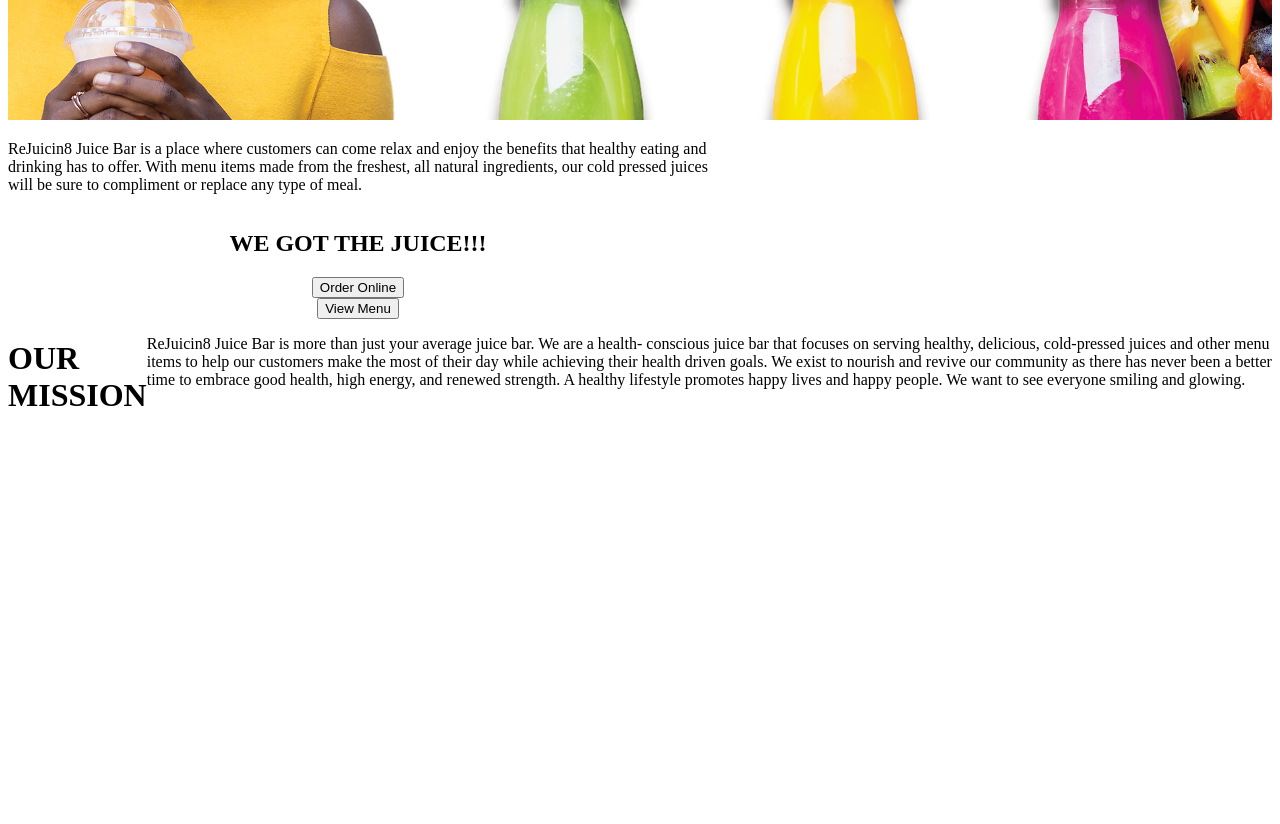
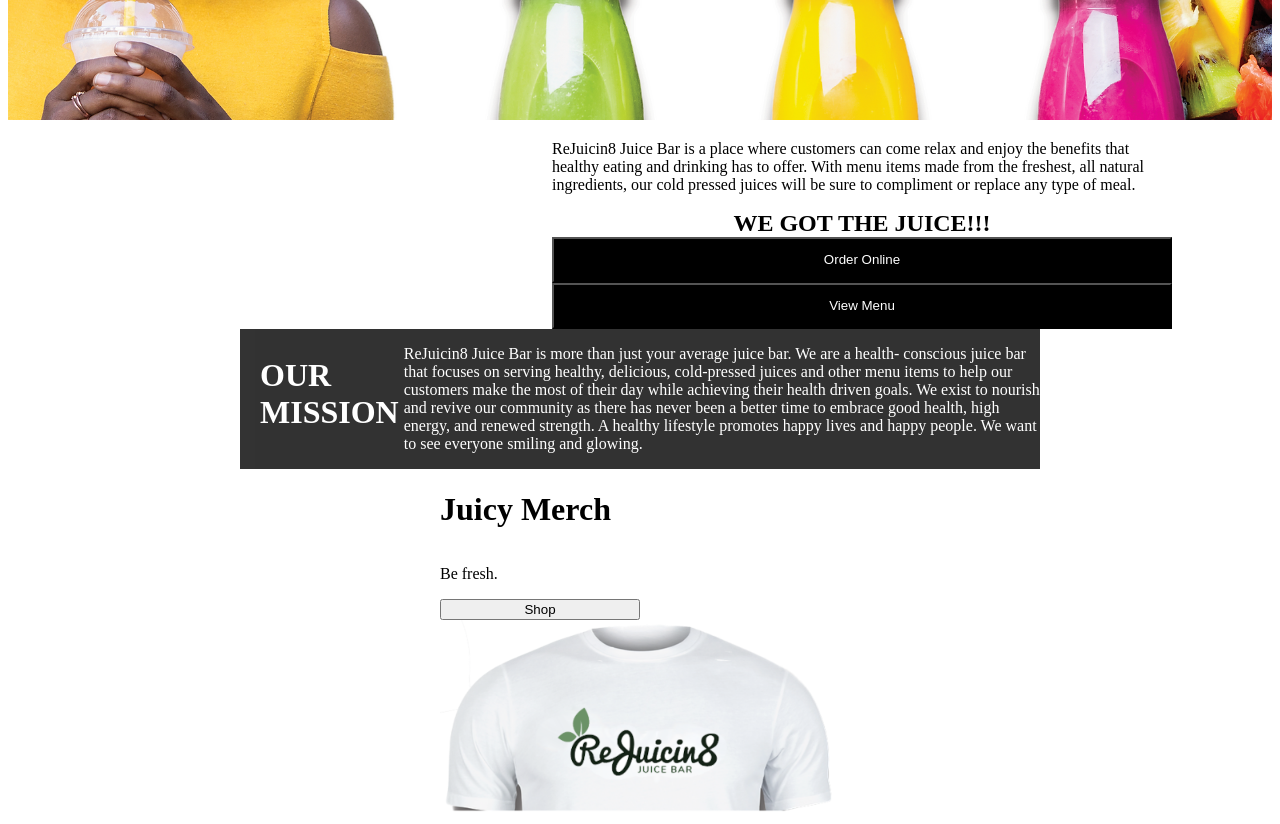
Before and after one commit to GitItGurlll/ReJuicin8Web, a plain HTML site: page index.html in a window 1280 px wide. Shown: the part 520-1344 px from the top of the page. Before the commit the page ends 964 px from the top, so only its background shows below. Drawn offline with Linux system fonts and the light colour scheme.

Commit message:
Finished draft (mostly)

```diff
--- a/index.html
+++ b/index.html
@@ -46,5 +46,15 @@
             people. We want to see everyone smiling and glowing.</p>
     </div>
     </div>
+    <div class="merch">
+        <div class="pitch">
+            <h1>Juicy Merch</h1>
+            <p>Be fresh.</p>
+            <button>Shop</button>
+        </div>
+            <div class="shirt">
+                <img src="Images/ReJuicinShirt.png">
+        </div>
+    </div>
 </body>
 </html>
--- a/style.css
+++ b/style.css
@@ -1,10 +1,11 @@
+
+
 ul {
     list-style-type: none;
     display: flex;
     gap: 15px;
     margin-left: 0;
   }
-
 
 img {
     max-width: 100%;
@@ -32,13 +33,57 @@ li {
     display: flex;
     flex-direction: column;
     align-items: center;
-    max-width: 700px;
+    max-width: 620px;
+    position: relative;
+    margin-left: auto;
+    right: 100px;
+}
+
+.info button {
+    background-color: black;
+    width: 100%;
+    line-height: 40px;
+}
+
+.info button,
+.mission {
+    color: white;
+}
+
+h2 {
+    margin: 0;
+}
+
+.mission h1 {
+    margin: 15px 5px 25px 20px;
 }
 
 p .info {
     flex-basis: 625px;
 }
 
+.mission-container {
+    background-color: black;
+    opacity: 80%;
+    max-width: 800px;
+    margin-left: auto;
+    margin-right: auto;
+}
+
 .mission {
     display: flex;
+    align-items: center;
 }
+
+.merch {
+    margin-left: auto;
+    margin-right: auto;
+    max-width: 400px;
+}
+
+.pitch {
+    display: flex;
+    flex-direction: column;
+    align-self: right;
+    max-width: 200px;
+}
```
Also changed, not shown: Images/ReJuicinShirt.png (added).
